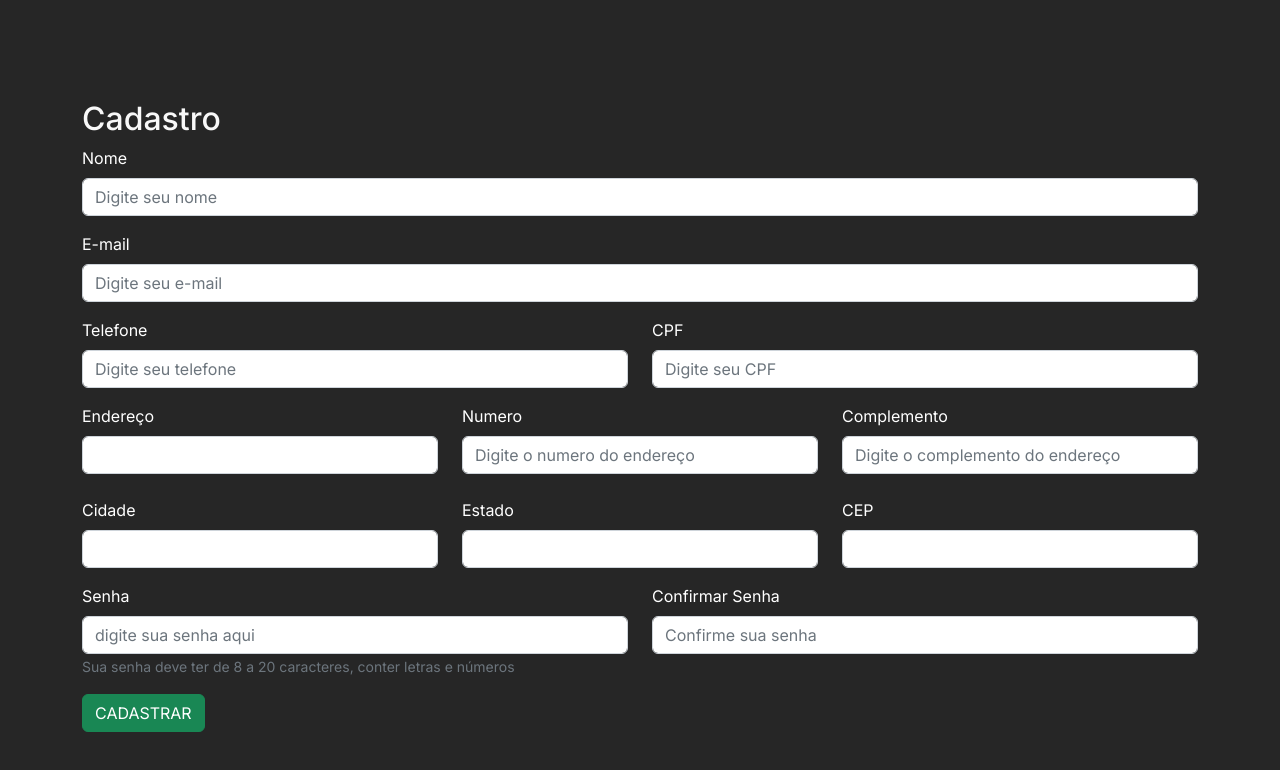
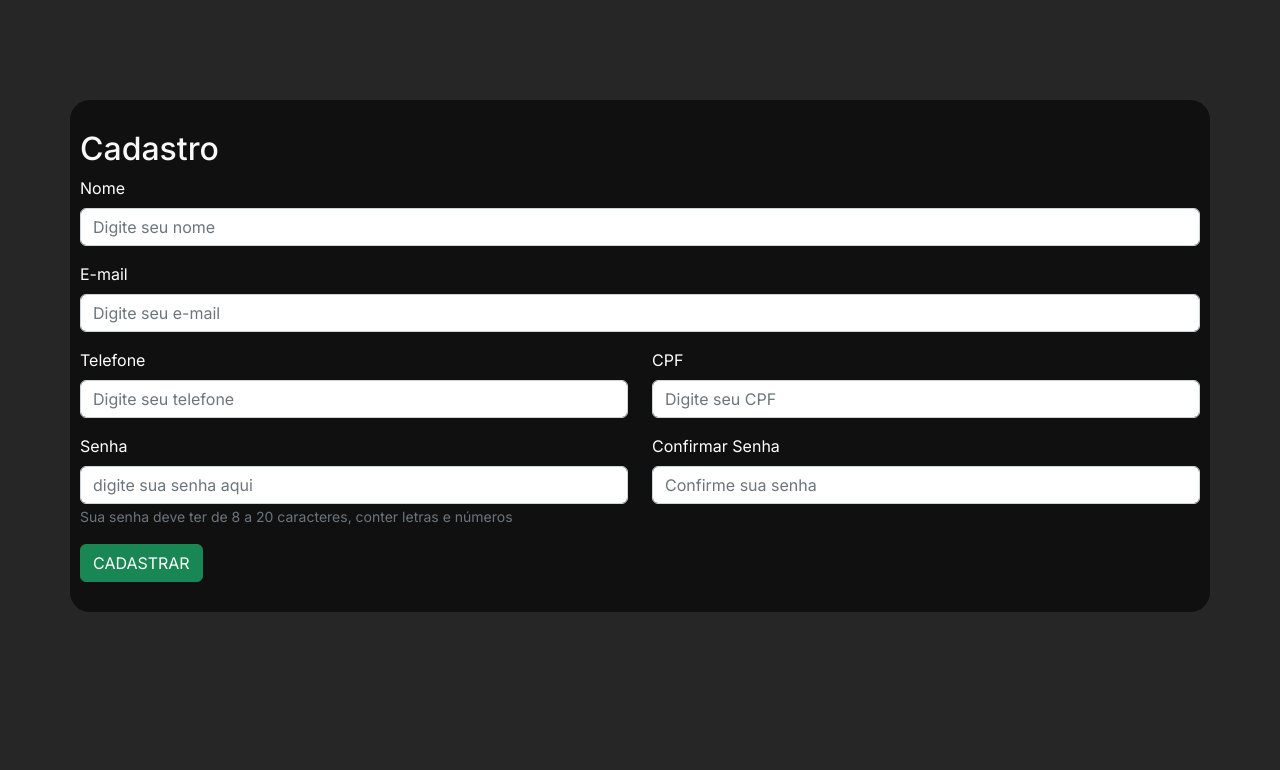
Before and after one commit to LigiaBaptista/ProjetoEmGrupoM4, a React (Vite) app in the folder teste/vite-project/: page /cadastro in a window 1280 px wide. Shown: the top 770 px of the page. Built offline with nearby package versions, Linux system fonts and the light colour scheme.

Commit message:
Adicional do Thi

```diff
--- a/teste/vite-project/package.json
+++ b/teste/vite-project/package.json
@@ -12,6 +12,7 @@
     "format": "prettier --write './**/*.{js,jsx,ts,tsx,css,md,json}' --config ./.prettierrc"
   },
   "dependencies": {
+    "axios": "^1.3.4",
     "bootstrap": "^5.2.3",
     "react": "^18.2.0",
     "react-bootstrap": "^2.7.2",
@@ -21,7 +22,8 @@
     "react-multi-carousel": "^2.8.2",
     "react-responsive-carousel": "^3.2.23",
     "react-router-dom": "^6.9.0",
-    "react-slick": "^0.29.0"
+    "react-slick": "^0.29.0",
+    "validator": "^13.9.0"
   },
   "devDependencies": {
     "@types/react": "^18.0.27",
--- a/teste/vite-project/src/components/Formulario/Formulario.jsx
+++ b/teste/vite-project/src/components/Formulario/Formulario.jsx
@@ -1,35 +1,41 @@
 import React, { useState } from 'react';
-import {Container, Row, Form, Col, Button} from "react-bootstrap";
-import axios from 'axios';
+import { Container, Row, Form, Col, Button } from 'react-bootstrap';
 import styles from './formulario.module.css';
+import validator from 'validator';
+
 function Formulario() {
     const [validado, setValidado] = useState(false);
-    const [endereco, setEndereco] = useState({});
+    const [senha, setSenha] = useState('');
+    const [senhaError, setSenhaError] = useState('');
+    const [confirmarSenha, setConfirmarSenha] = useState('');
 
-    const Submit = (event) => {
+    const handleSubmit = (event) => {
         const form = event.currentTarget;
         if (form.checkValidity() === false) {
             event.preventDefault();
             event.stopPropagation();
-        } else {
+        } else if (senha !== confirmarSenha) {
             event.preventDefault();
-
-            const cep = event.target.formCEP.value;
-            axios.get(`https://viacep.com.br/ws/${cep}/json/`)
-                .then(res => {
-                    setEndereco(res.data);
-                })
-                .catch(err => {
-                    console.log(err);
-                })
+            event.stopPropagation();
+            setSenhaError('As senhas não coincidem');
         }
         setValidado(true);
+    };
+
+    const handleSenhaBlur = () => {
+        if (!validator.isLength(senha, { min: 8, max: 20 })) {
+            setSenhaError('Sua senha deve ter de 8 a 20 caracteres');
+        } else if (!validator.isAlphanumeric(senha)) {
+            setSenhaError('Sua senha deve conter letras e números');
+        } else {
+            setSenhaError('');
+        }
     };
 
     return (
         <Container className={styles.Container}>
             <h2> Cadastro </h2>
-            <Form noValidate validated={validado} onSubmit={Submit}>
+            <Form noValidate validated={validado} onSubmit={handleSubmit}>
                 <Form.Group className="mb-3 text-white" controlId="formName">
                     <Form.Label>Nome</Form.Label>
                     <Form.Control type="name" placeholder="Digite seu nome" required />
@@ -60,46 +66,18 @@ function Formulario() {
                         </Form.Control.Feedback>
                     </Form.Group>
                 </Row>
-                <Row className="mb-4">
-                    <Form.Group as={Col} controlId="formEndereco">
-                        <Form.Label>Endereço</Form.Label>
-                        <Form.Control type="text" placeholder="" value={endereco.logradouro} required />
-                    </Form.Group>
-                    <Form.Group as={Col} controlId="formNum">
-                        <Form.Label>Numero</Form.Label>
-                        <Form.Control type="text" placeholder="Digite o numero do endereço" required />
-                        <Form.Control.Feedback type="invalid">
-                            Por favor, digite o numero do endereço
-                        </Form.Control.Feedback>
-                    </Form.Group>
-                    <Form.Group as={Col} controlId="formComplemento">
-                        <Form.Label>Complemento</Form.Label>
-                        <Form.Control type="text" placeholder="Digite o complemento do endereço" />
-                    </Form.Group>
-                </Row>
-                <Row className="mb-3">
-                    <Form.Group as={Col} controlId="formCidade">
-                        <Form.Label>Cidade</Form.Label>
-                        <Form.Control type="text" placeholder="" value={endereco.localidade} required />
-                    </Form.Group>
-                    <Form.Group as={Col} controlId="formEstado">
-                        <Form.Label>Estado</Form.Label>
-                        <Form.Control type="Estado" placeholder="" value={endereco.uf} onChange={(event) => setEndereco({...endereco, uf: event.target.value})}/>
-                    </Form.Group>
-                    <Form.Group as={Col} controlId="formCEP">
-                        <Form.Label>CEP</Form.Label>
-                        <Form.Control type="CEP" placeholder="" required onChange={(event) => setEndereco({...endereco, cep: event.target.value})}/>
-                        <Form.Control.Feedback type="invalid">
-                            Por favor, digite o seu CEP
-                        </Form.Control.Feedback>
-                    </Form.Group>
-                </Row>
                 <Row className="mb-3">
                     <Form.Group as={Col} controlId="formSenha">
                         <Form.Label>Senha</Form.Label>
-                        <Form.Control type="password" placeholder="digite sua senha aqui" />
+                        <Form.Control
+                            type="password"
+                            placeholder="digite sua senha aqui"
+                            value={senha}
+                            onChange={(e) => setSenha(e.target.value)}
+                            onBlur={handleSenhaBlur}
+                            isInvalid={!!senhaError}/>
                         <Form.Control.Feedback type="invalid">
-                            Por favor, digite sua senha
+                            {senhaError || 'Por favor, digite sua senha'}
                         </Form.Control.Feedback>
                         <Form.Text id="SenhaBlock" muted>
                             Sua senha deve ter de 8 a 20 caracteres, conter letras e números
@@ -107,10 +85,17 @@ function Formulario() {
                     </Form.Group>
                     <Form.Group as={Col} controlId="formConfsenha">
                         <Form.Label>Confirmar Senha</Form.Label>
+                        <Form.Control
+                            type="password"
+                            placeholder="Confirme sua senha"
+                            required
+                            isInvalid={senha !== confirmarSenha}
+                            value={confirmarSenha}
+                            onChange={(e) => setConfirmarSenha(e.target.value)}
+                        />
                         <Form.Control.Feedback type="invalid">
-                            Por favor, confirme sua senha
+                            As senhas não coincidem
                         </Form.Control.Feedback>
-                        <Form.Control type="password" placeholder="Confirme sua senha" />
                     </Form.Group>
                 </Row>
                 <Button variant="success" type="submit">
--- a/teste/vite-project/src/components/Formulario/Formulario.module.css
+++ b/teste/vite-project/src/components/Formulario/Formulario.module.css
@@ -1,8 +1,13 @@
-.Container{
+.Container {
     Margin-top: 100px;
     color: white !important;
+    border-radius: 20px;
+    background: #101010 !important;
+    padding: 30px 10px;
 }
 Button{
     align-items: end !important;
+}
+.Form.Control{
 
 }
```
Also changed, not shown: teste/vite-project/src/App.jsx (line endings or trailing spaces), 1 other file (tests, documents, lock files or other folders).
